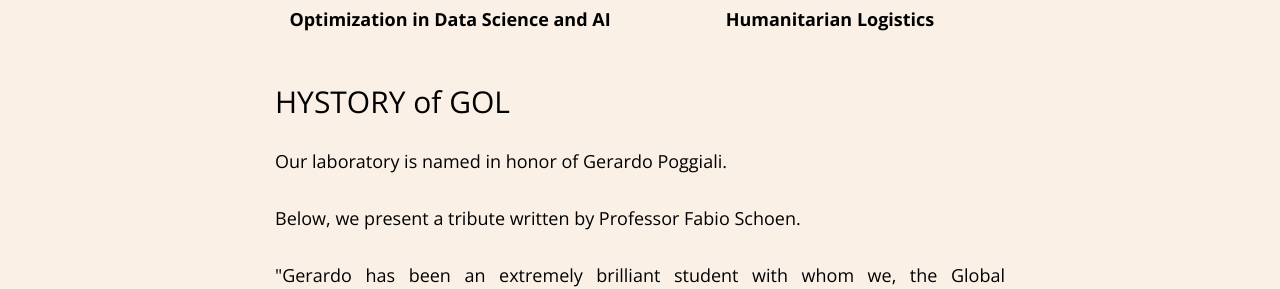
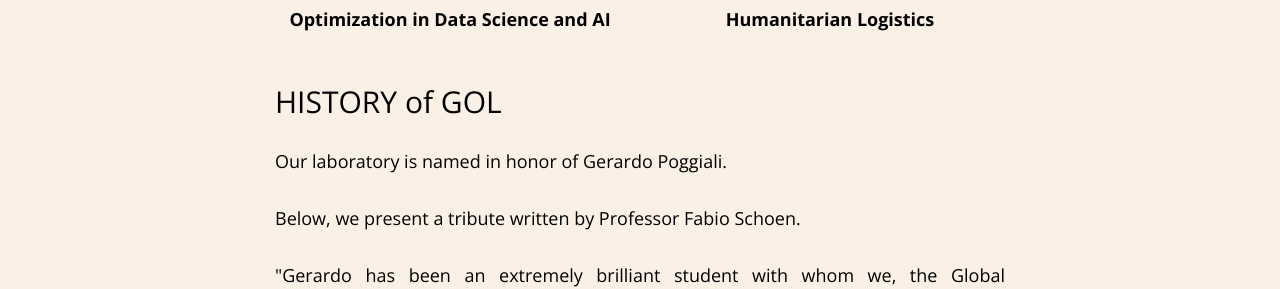
Before and after one commit to GOL-UniFI/GOL-UniFI.github.io, a Jekyll site: the page built from pages/about.md, in a window 1280 px wide and 900 px high, scrolled down 879 px. Shown: the part 179-468 px from the top of the window. Built offline with Jekyll 4.4.1, drawn with Linux system fonts in a browser that asks for light colours; nearby versions of some CDN libraries.

Commit message:
Fix typo in 'HYSTORY' to 'HISTORY'

```diff
--- a/pages/about.md
+++ b/pages/about.md
@@ -62,7 +62,7 @@ Our research is actively being conducted in the following areas:
 
 </div>
 
-## HYSTORY of GOL
+## HISTORY of GOL
 <div style="text-align: justify;">
 <p>Our laboratory is named in honor of Gerardo Poggiali.</p>
 
```
